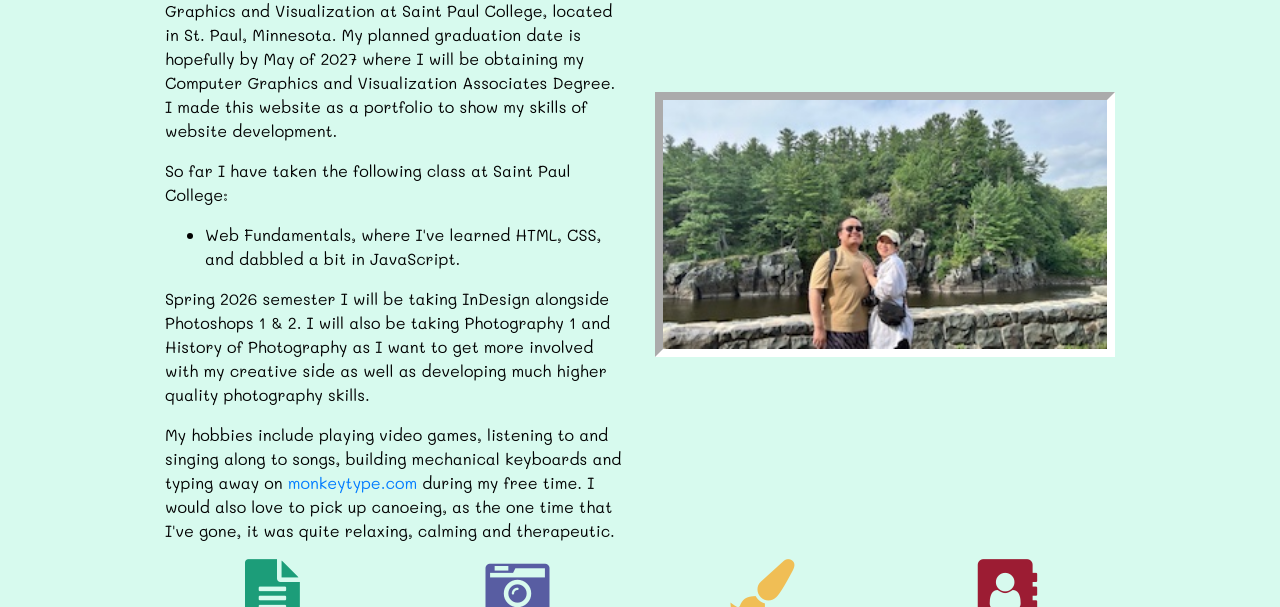
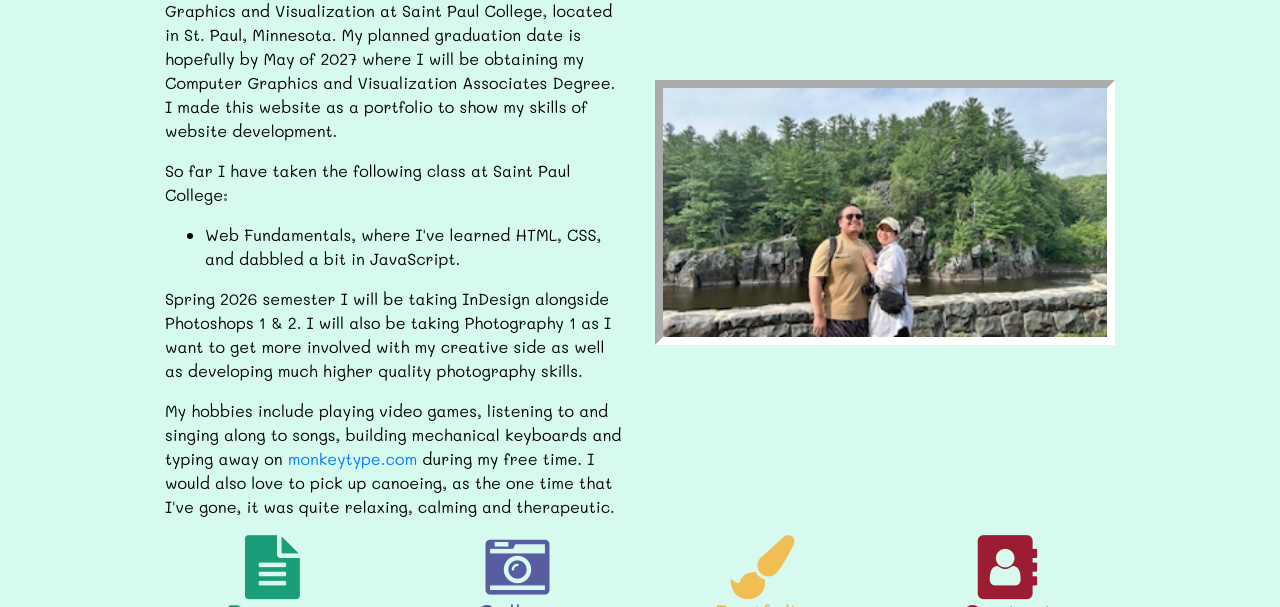
Before and after one commit to theryk321/theryk321, a plain HTML site: page index.html in a window 1280 px wide. Shown: the part 591-1198 px from the top of the page. Drawn offline with nearby package versions, Linux system fonts and the light colour scheme.

Commit message:
Update index.html

```diff
--- a/index.html
+++ b/index.html
@@ -47,7 +47,7 @@
 					<ul>
 						<li>Web Fundamentals, where I've learned HTML, CSS, and dabbled a bit in JavaScript.</li>
 					</ul>
-					<p>Spring 2026 semester I will be taking InDesign alongside Photoshops 1 & 2. I will also be taking Photography 1 and History of Photography as I want to get more involved with my creative side as well as developing much higher quality photography skills.</p>
+					<p>Spring 2026 semester I will be taking InDesign alongside Photoshops 1 & 2. I will also be taking Photography 1 as I want to get more involved with my creative side as well as developing much higher quality photography skills.</p>
 					<p>My hobbies include playing video games, listening to and singing along to songs, building mechanical keyboards and typing away on <a href="https://monkeytype.com/" target="_blank">monkeytype.com</a> during my free time. I would also love to pick up canoeing, as the one time that I've gone, it was quite relaxing, calming and therapeutic.</p>
 					</div>
 					<div class="col-sm-6 couple-portrait">
```
